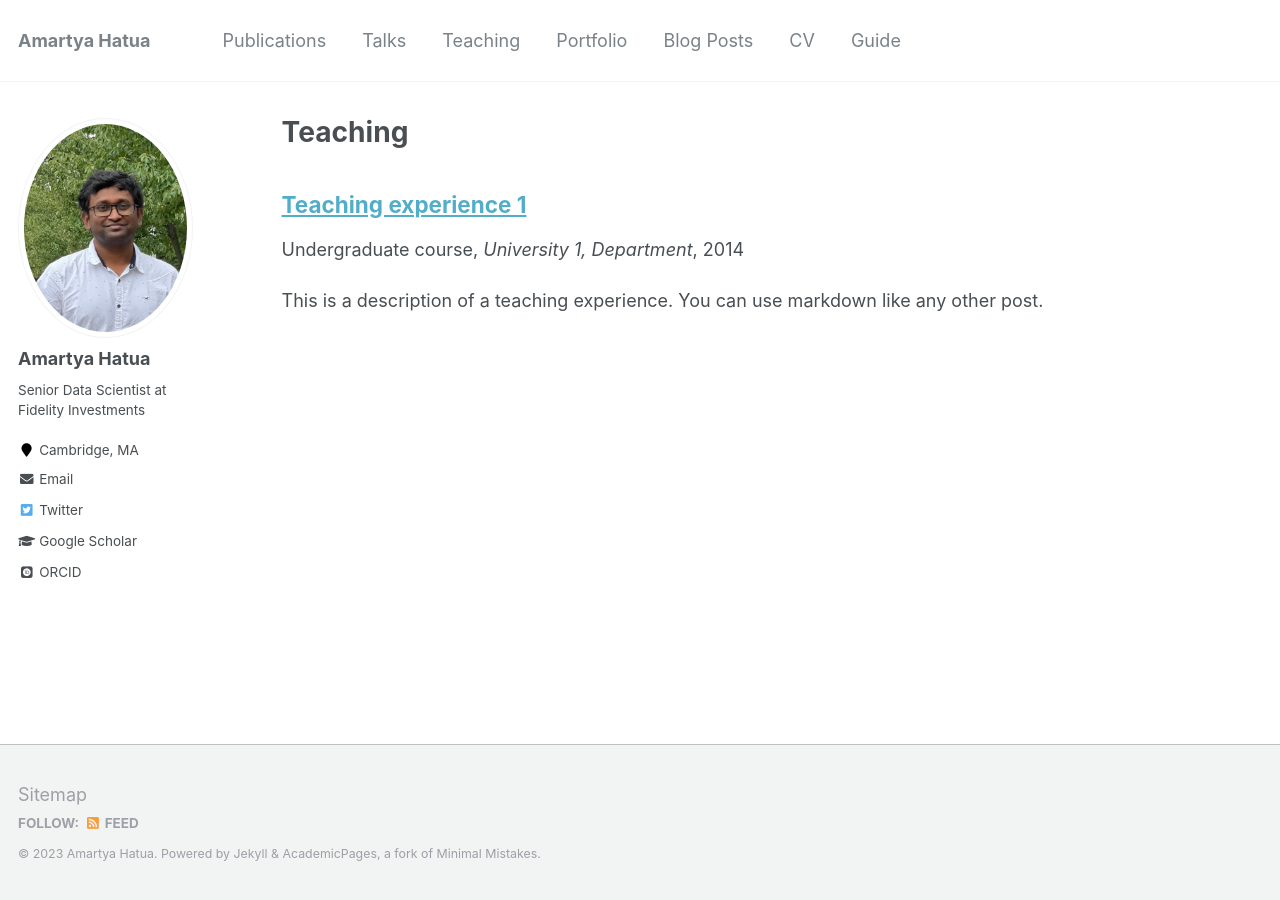
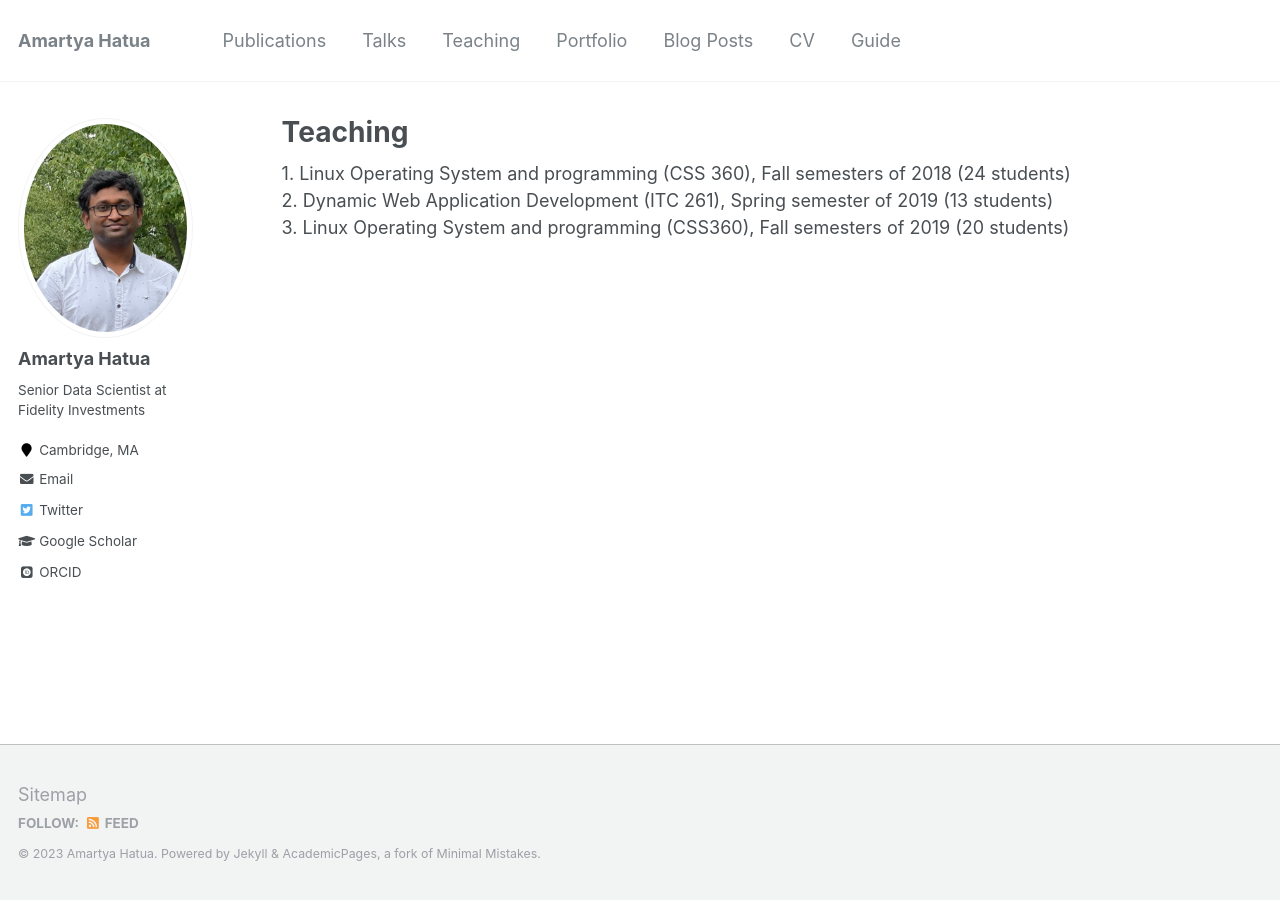
Before and after one commit to amartyahatua/amartyahatua.github.io, a Jekyll site: the page built from _pages/teaching.html, in a window 1280 px wide. Built offline with Jekyll 4.4.1, drawn with Linux system fonts in a browser that asks for light colours; some web fonts are replaced.

Commit message:
'adding'

```diff
--- a/_pages/teaching.html
+++ b/_pages/teaching.html
@@ -4,9 +4,8 @@ title: "Teaching"
 permalink: /teaching/
 author_profile: true
 ---
-
-{% include base_path %}
-
-{% for post in site.teaching reversed %}
-  {% include archive-single.html %}
-{% endfor %}
+1. Linux Operating System and programming (CSS 360), Fall semesters of 2018 (24 students)
+<br>
+2. Dynamic Web Application Development (ITC 261), Spring semester of 2019 (13 students)
+<br>
+3. Linux Operating System and programming (CSS360), Fall semesters of 2019 (20 students)
```
